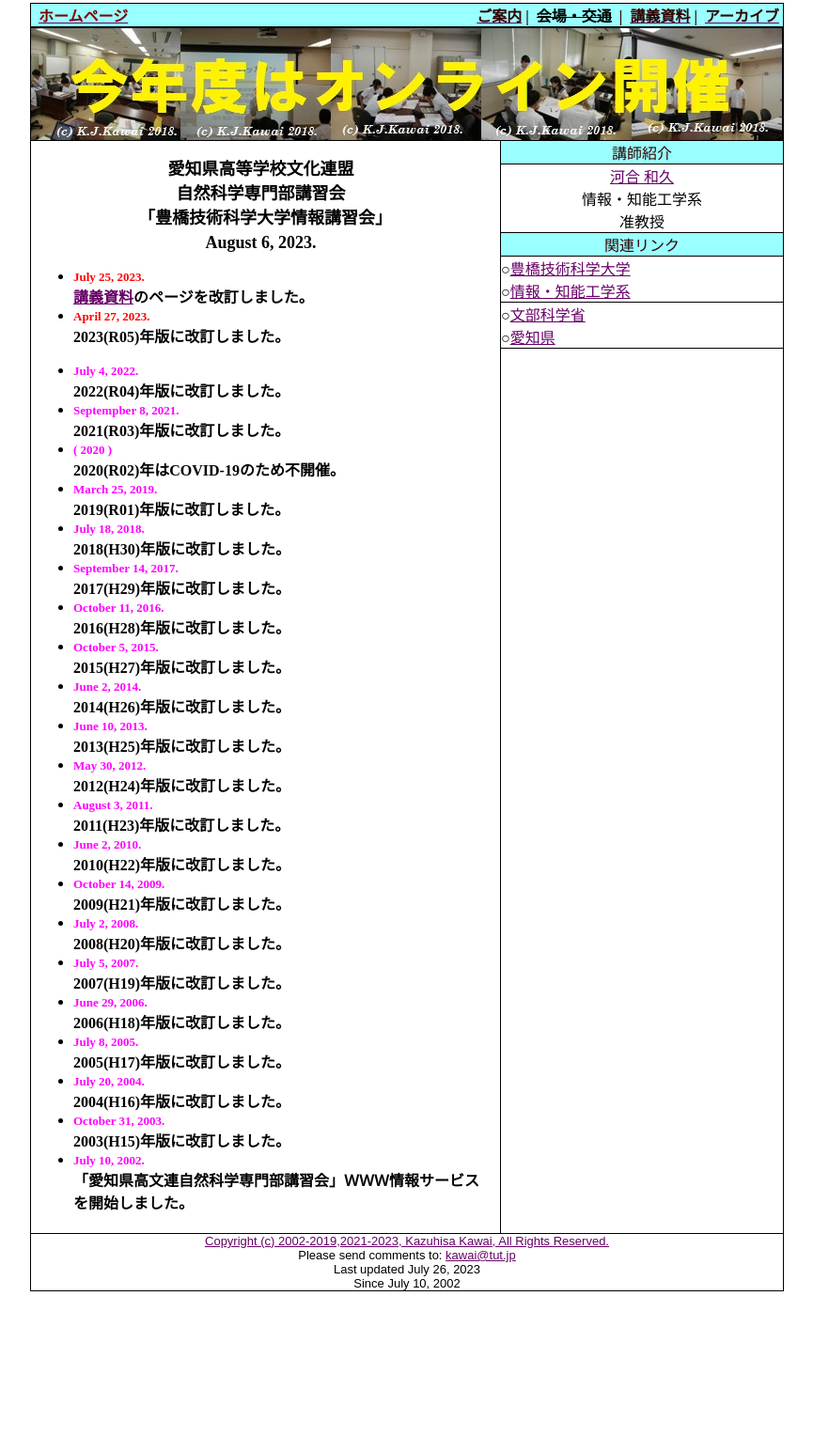
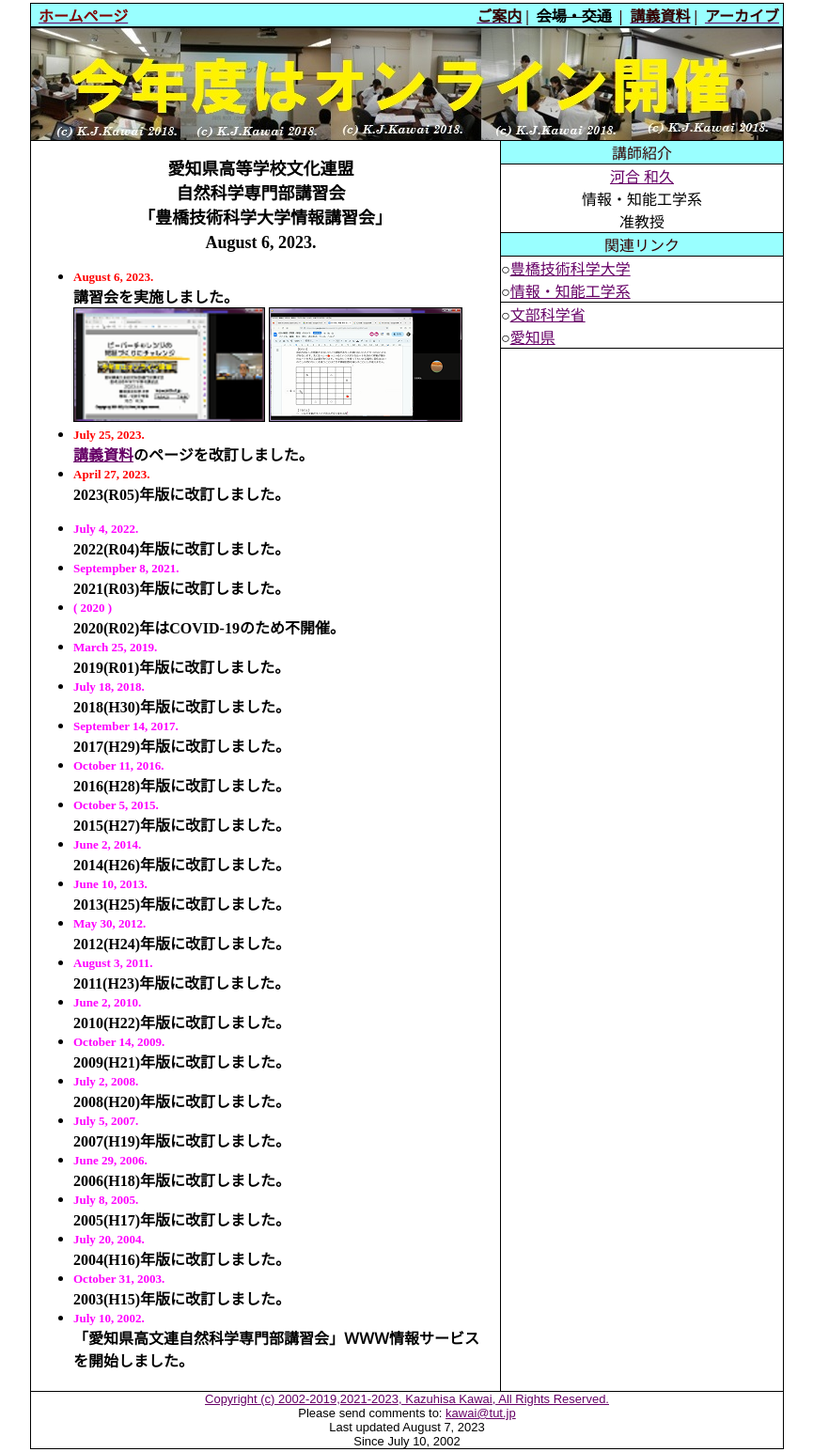
Before and after one commit to kj65kawai/hssc, a plain HTML site: page index.html in a window 1280 px wide. Shown: the part 5-1550 px from the top of the page at 94% size, without its empty margins (207-1072 px from the left). Before the commit the page ends 1387 px from the top, so only its background shows below. Drawn offline with Linux system fonts and the light colour scheme.

Commit message:
Add files via upload

```diff
--- a/index.html
+++ b/index.html
@@ -67,14 +67,11 @@ August 6, 2023.　<br />
 <ul>
 
 
-<!--
 <li>
-<font color=red size="-1"><b>July 31, 2022.</b></font><br />
+<font color=red size="-1"><b>August 6, 2023.</b></font><br />
 <b>講習会を実施しました。</b><br />
-<img src="photo220731-1.png" width=160 height=120 border=1 alt="講習会風景１">
-<img src="photo220731-2.png" width=160 height=120 border=1 alt="講習会風景２">
- -->
-
+<img src="photo1-230806.png" width=202 height=120 border=1 alt="講習会風景１">
+<img src="photo2-230806.png" width=204 height=120 border=1 alt="講習会風景２">
 <li>
 <font color=red size="-1"><b>July 25, 2023.</b></font><br />
 <b><a href="contents.html">講義資料<a>のページを改訂しました。</b>
@@ -217,7 +214,7 @@ August 6, 2023.　<br />
 <A HREF="https://kj65kawai.github.io/kawai/disclaimer.html">Copyright (c) 2002-2019,2021-2023, Kazuhisa Kawai, All Rights Reserved.</A><BR>
 Please send comments to:
  <A HREF="mailto:kawai@tut.jp">kawai@tut.jp</A><BR>
-Last updated July 26, 2023<BR>
+Last updated August 7, 2023<BR>
 Since July 10, 2002</FONT></TD>
 <TD WIDTH=1 BGCOLOR=black><IMG SRC="1pixel.gif" WIDTH=1 HEIGHT=1></TD>
 </TR></TABLE>
```
